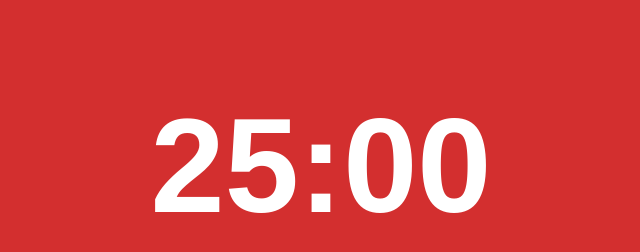
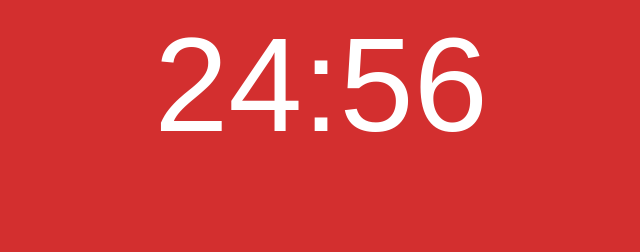
Before and after one commit to limonheiro/pomodoro, a plain HTML site: page index.html in a window 1280 px wide. Shown: the whole page, without its empty margins (319-959 px from the left). Drawn offline with Linux system fonts and the light colour scheme.

Commit message:
Update index.html

```diff
--- a/index.html
+++ b/index.html
@@ -1,16 +1,16 @@
 <!DOCTYPE html>
 <html lang="en">
   <head>
-    <meta charset="UTF-8">
-    <meta name="viewport" content="width=device-width, initial-scale=1.0">
+    <meta charset="UTF-8" />
+    <meta name="viewport" content="width=device-width, initial-scale=1.0" />
     <title>Document</title>
   </head>
   <style>
-    *{
-        background-color: #D32F2F;
+    * {
+      background-color: #d32f2f;
     }
 
-    h1{
+    #timer {
       border: black;
       text-align: center;
       font-family: sans-serif;
@@ -19,6 +19,28 @@
     }
   </style>
   <body>
-    <h1>25:00</h1>
+    <div id="timer"></div>
+
+    <script>
+    let d = 25 * 60;
+      let myVar = setInterval(myTimer, 1000);
+
+      let numf = (n) => {
+        if (n < 10) {
+          return "0" + n;
+        }
+        return n;
+      };
+      function myTimer() {
+        let min = parseInt(d / 60);
+        let sec = d % 60;
+        document.getElementById("timer").innerHTML =
+          numf(min) + ":" + numf(sec);
+        d--;
+        if (d < 0) {
+          document.getElementById("timer").innerHTML = "00" + ":" + "00";
+        }
+      }
+    </script>
   </body>
 </html>
```
Lines whose indentation alone changed are shown as unchanged.
